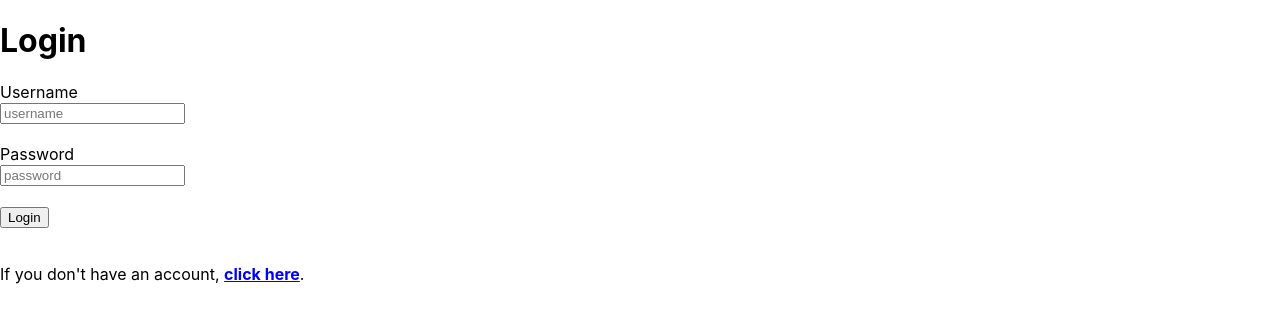
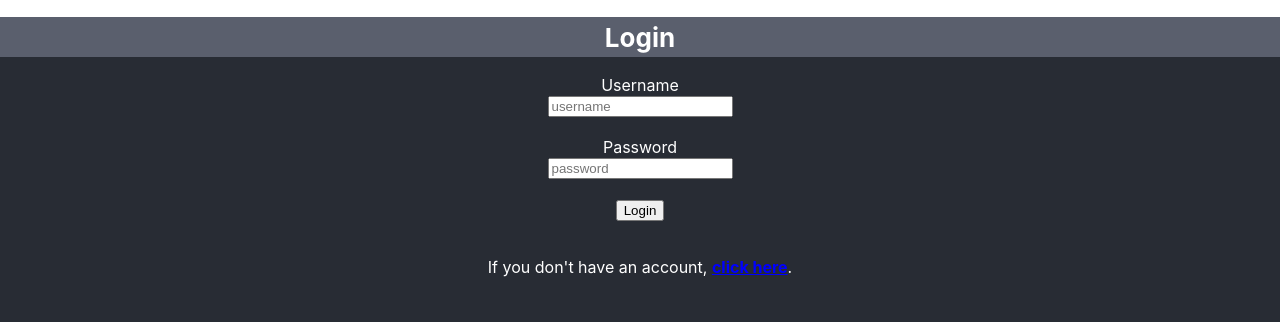
Before and after one commit to dkage/react_django_course, a React (Create React App) app in the folder movie-rater-front/: page / in a window 1280 px wide. Shown: the top 322 px of the page. Built offline with nearby package versions, Linux system fonts and the light colour scheme.

Commit message:
83. Styling
I already had made almost the entire simple styling shown, before this class, so this one was almost skipped, just some additions to class name calls.

```diff
--- a/movie-rater-front/src/App.css
+++ b/movie-rater-front/src/App.css
@@ -20,6 +20,9 @@
   display: grid;
   grid-template-columns: 1fr 1fr;
   grid-gap: 20px;
+  margin-left: 80px;
+  margin-right: 80px;
+  margin-top: 80px;
 }
 
 
--- a/movie-rater-front/src/App.js
+++ b/movie-rater-front/src/App.js
@@ -4,6 +4,8 @@ import MovieList from "./components/movie_list";
 import MovieDetails from "./components/movie_details";
 import MovieForm from "./components/movie_form";
 import {useCookies} from "react-cookie";
+import { solid } from "@fortawesome/fontawesome-svg-core/import.macro";
+import {FontAwesomeIcon} from "@fortawesome/react-fontawesome";
 
 
 
@@ -70,7 +72,7 @@ function App() {
         <div className="App">
 
             <header className="App-header">
-                <h1>Movie Rater - Web</h1>
+                <h1><FontAwesomeIcon className={'icon-svg'} icon={solid('film')}/>Movie Rater - Web</h1>
             </header>
             <div className={'Layout'}>
 
--- a/movie-rater-front/src/auth/auth.js
+++ b/movie-rater-front/src/auth/auth.js
@@ -47,8 +47,8 @@ function Auth () {
 
         <React.Fragment>
 
-            <div>
-                {isLoginView ? <h1>Login</h1> : <h1>Register</h1>}
+            <div className="App">
+                {isLoginView ? <h1 className="App-header">Login</h1> : <h1 className="App-header">Register</h1>}
 
 
                 <label htmlFor="username">Username</label><br/>
```
